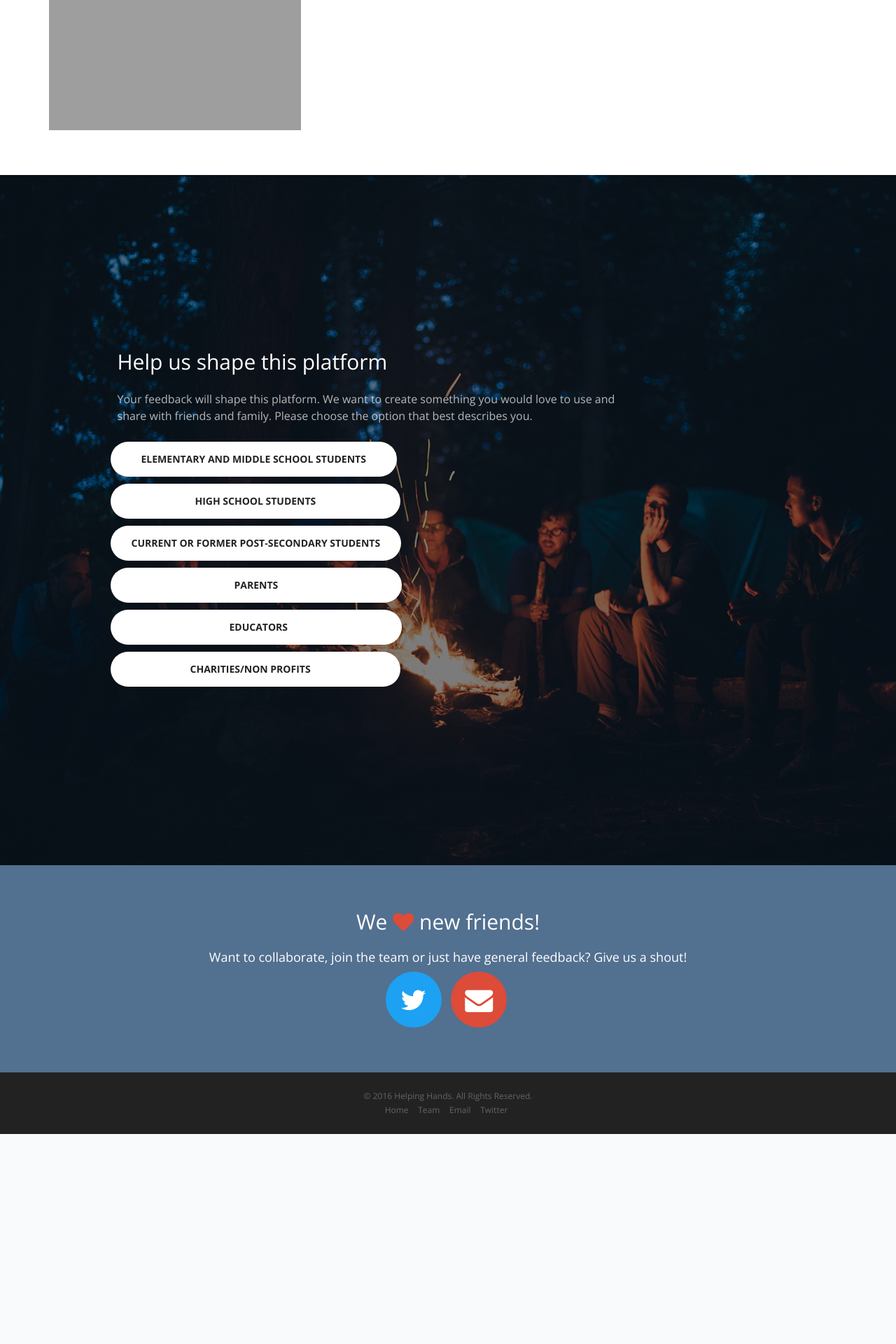
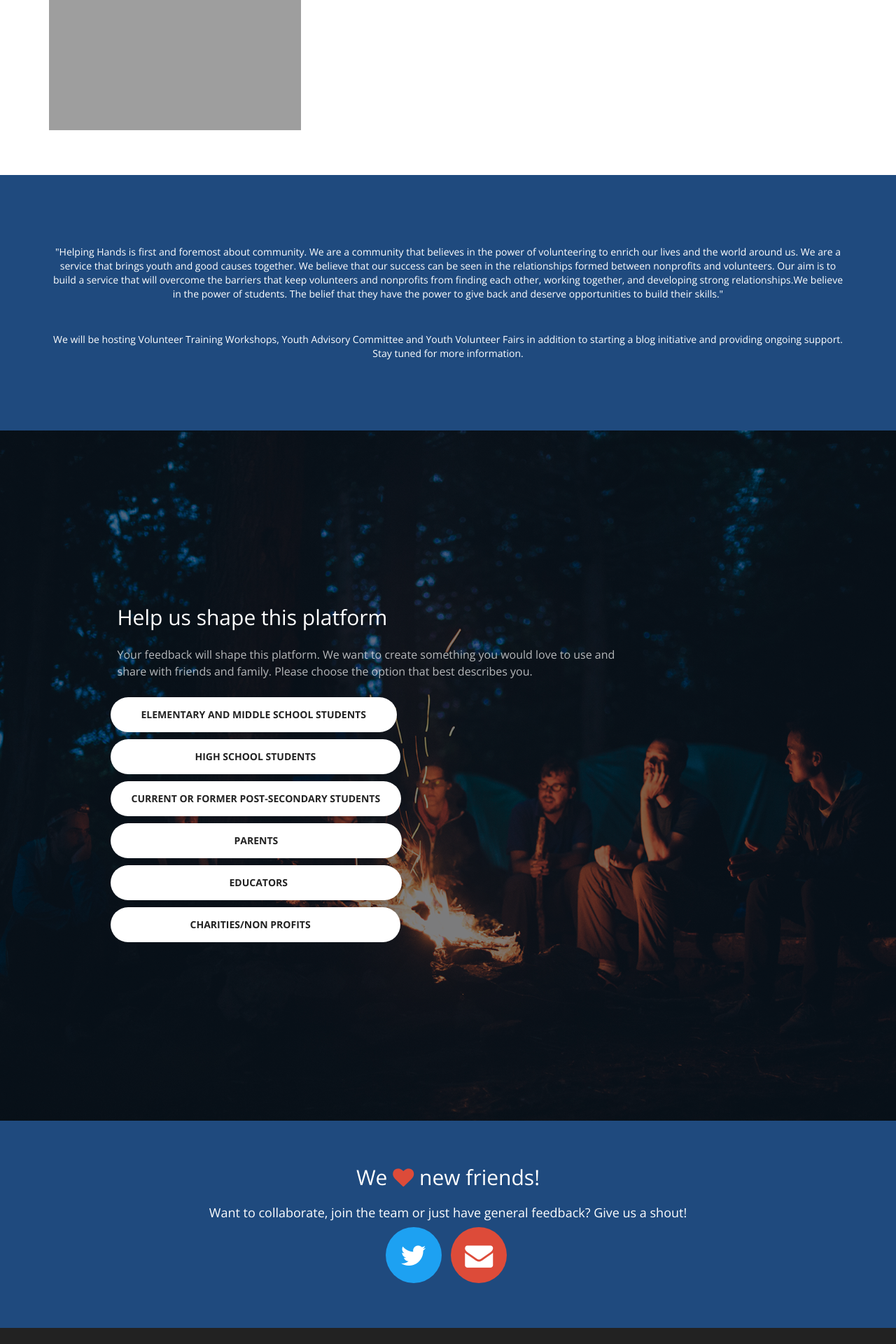
Before and after one commit to helpinghandsapp/helpinghandsapp-static-page, a PHP site: page / in a window 1280 px wide. Shown: the part 1861-3781 px from the top of the page at 70% size. Before the commit the page ends 3481 px from the top, so only its background shows below. Run offline with PHP 8.4, Linux system fonts and the light colour scheme; some libraries are stand-ins or nearby versions; grey boxes are pictures that could not be loaded.

Commit message:
added quick info on nonprofit

```diff
--- a/css/creative.css
+++ b/css/creative.css
@@ -65,7 +65,8 @@ p.withbackground {
 }
 .bg-primary {
 
-    background-color: #527090;
+    background-color: #1F4A7E;
+    /*527090*/
 }
 
 .bg-secondary {
--- a/index.html
+++ b/index.html
@@ -219,7 +219,31 @@ mixpanel.init("df883a7042534c5c54bebb05c9673f84");</script>
             </div>
     </section>
 
-<!--============================================================================================-->
+
+    <!--============================================================================================-->
+
+        <section id="workshop" class="contact bg-primary" style="padding-top:100px;padding-bottom:100px">
+            <div class="container">
+              "Helping Hands is first and foremost about community. We are a community that believes in the power of
+              volunteering to enrich our lives and the world around us. We are a service that brings youth and good causes
+              together. We believe that our success can be seen in the relationships formed between nonprofits and
+              volunteers. Our aim is to build a service that will overcome the barriers that keep volunteers and nonprofits
+              from finding each other, working together, and developing strong relationships.We believe in the power of
+              students. The belief that they have the power to give back and deserve opportunities to build their skills."
+
+            </div>
+
+            <div class="container"  style="margin-top:45px">
+
+              We will be hosting Volunteer Training Workshops, Youth Advisory Committee and Youth Volunteer Fairs
+              in addition to starting a blog initiative and providing ongoing support. Stay tuned for more information.
+
+            </div>
+
+        </section>
+
+    <!--============================================================================================-->
+
 
       <section class="survey" id="survey">
          <div class="survey-content">
```
